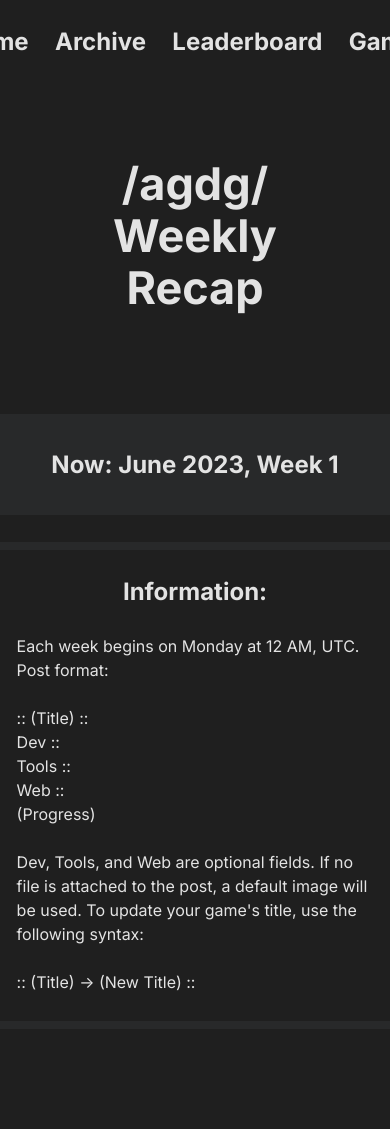
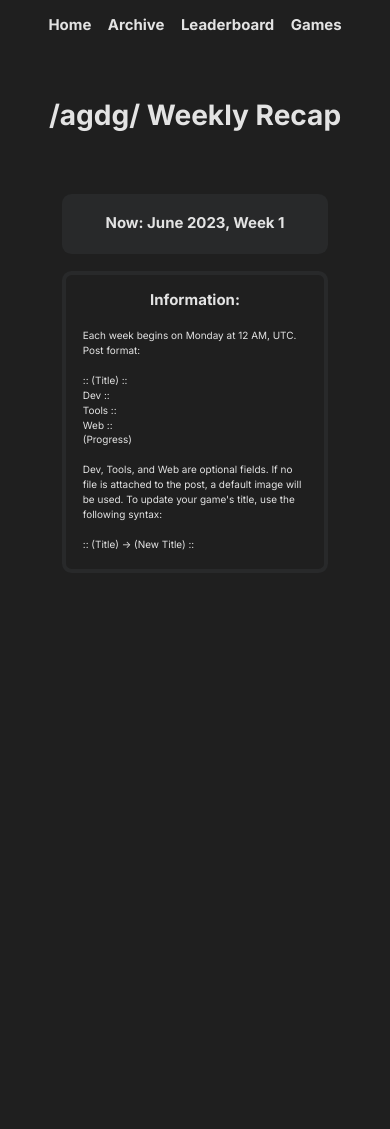
Before and after one commit to tcadamson/recap.agdg.app, a Flask app: page / in a window 390 px wide; the page is wider, and only the part inside the window is pictured. After the commit the page ends 550 px from the top of that part, so only its background shows below. Run offline with Flask 2, Linux system fonts and the light colour scheme.

Commit message:
feat(app): add responsive scaling for smaller viewports, e.g. mobile devices

```diff
--- a/static/style.css
+++ b/static/style.css
@@ -20,6 +20,14 @@
     --gap-search-bar: 1rem;
     --width-catalog-media: 26.6rem;
     --width-catalog-field: 3.675rem;
+}
+
+html {
+    /*
+    Scales site content such that for smaller viewports, whitespace on the screen edges will match var(--gap-content). Can't use
+    calc(100vw / (var(--gap-content) * 2 + var(--width-catalog-media))) due to units in divisor
+    */
+    font-size: clamp(1%, 2.558vw, 100%);
 }
 
 body {
--- a/templates/base.html.jinja
+++ b/templates/base.html.jinja
@@ -2,11 +2,12 @@
 <html lang="en">
     <head>
         {% block head %}
+        <meta name="viewport" content="width=device-width, initial-scale=1">
         <link rel="preconnect" href="https://fonts.googleapis.com">
         <link rel="preconnect" href="https://fonts.gstatic.com" crossorigin>
         <link rel="stylesheet" href="https://fonts.googleapis.com/css2?family=Inter:wght@400;500;600;700&display=swap">
-        <link rel="stylesheet" href="{{url_for("static", filename="reset.css")}}"/>
-        <link rel="stylesheet" href="{{url_for("static", filename="style.css")}}"/>
+        <link rel="stylesheet" href="{{url_for("static", filename="reset.css")}}">
+        <link rel="stylesheet" href="{{url_for("static", filename="style.css")}}">
         <title>{% block title %}{% endblock title %} | Recap</title>
         {% endblock %}
     </head>
```
